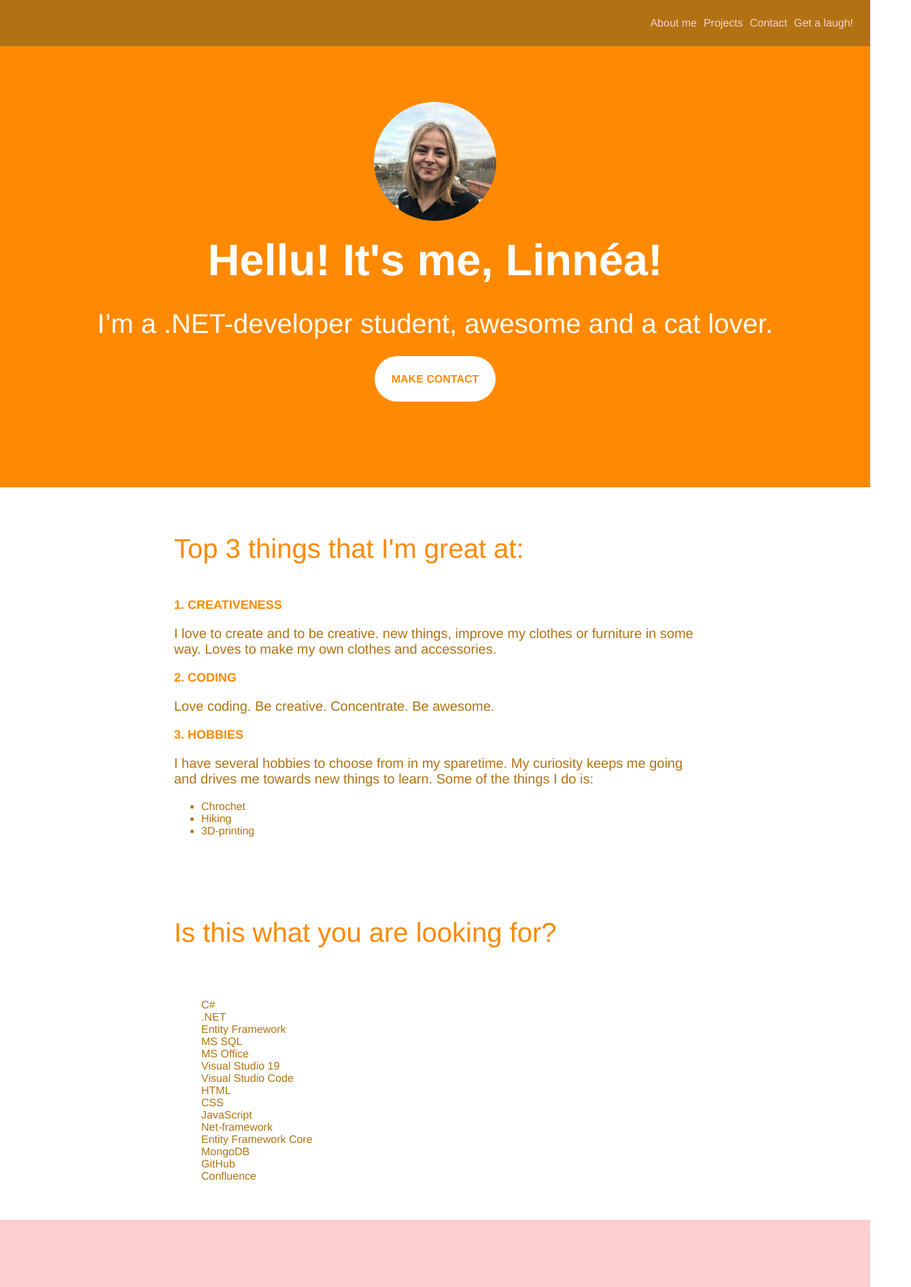
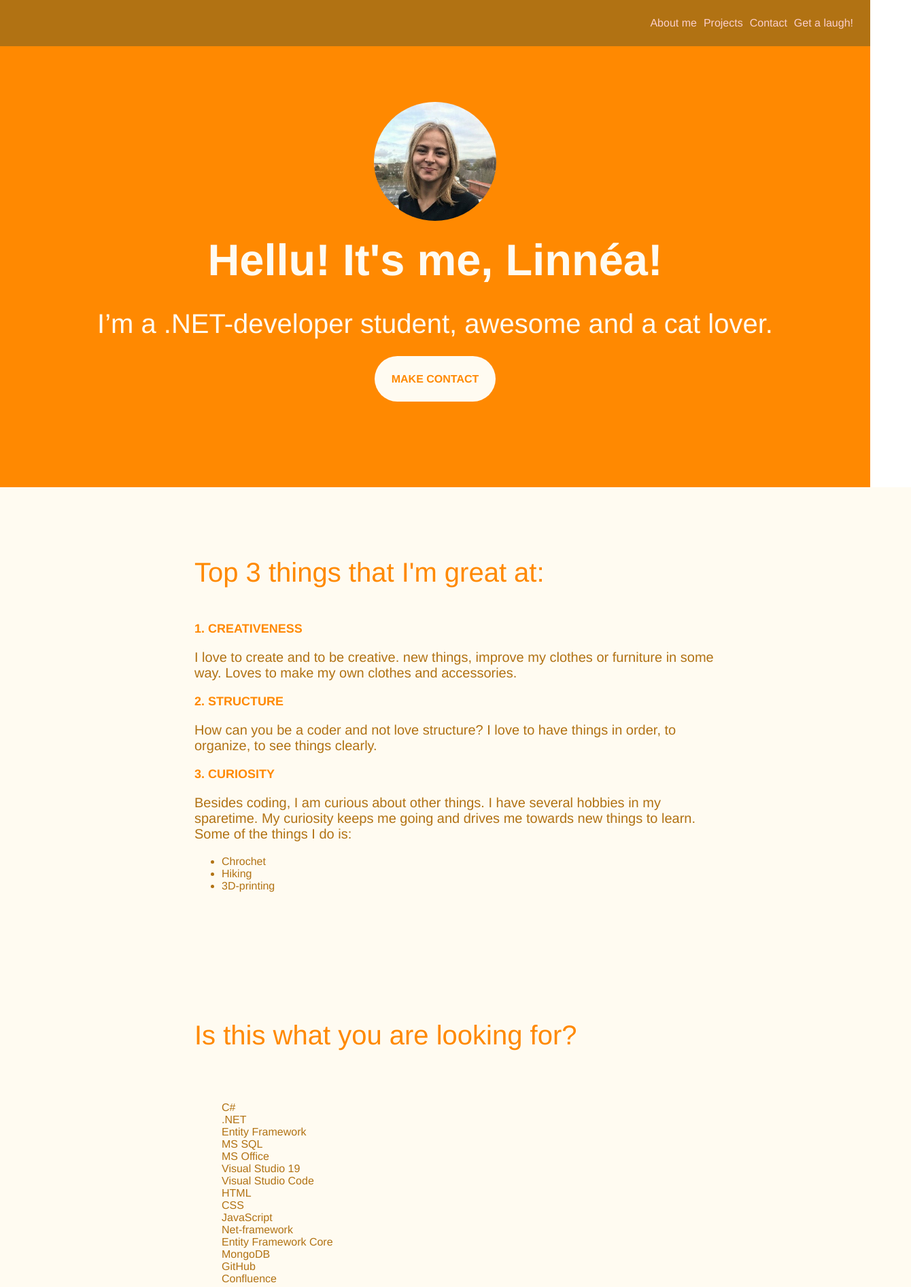
Before and after one commit to xlne/WelcomeToMe, a plain HTML site: page index.html in a window 1280 px wide. Shown: the top 1894 px of the page at 68% size, 1340 px wide, since content can reach past the window. Drawn offline with Linux system fonts and the light colour scheme.

Commit message:
Fixed colours

```diff
--- a/assets/style.css
+++ b/assets/style.css
@@ -1,12 +1,16 @@
-/*
-    I det här dokumentet finns all styling för projektet
-*/
+:root{
+  --brown: #b17213;
+  --lightpink: #fbcfcd;
+  --orange:#ff8901;
+  --cremewhite: #fffbf1;
+}
+
 html{
   scroll-behavior: smooth;
 }
 
 .navbar{
-  background-color: #b17213;
+  background-color: var(--brown);
   padding: 0;
   margin: 0;
   width: 100%;
@@ -16,7 +20,7 @@ html{
 }
 
 .navbar ul{
-  color:#fbcfcd;
+  color: var(--lightpink);
   display: inline-flex;
   align-items: center;
   list-style-type: none;
@@ -30,7 +34,7 @@ html{
 
 .navbar ul li a{
   text-decoration: none;
-  color: #fbcfcd;
+  color: var(--lightpink);
 }
 
 .skills ul{
@@ -44,19 +48,24 @@ html{
 body {
   box-sizing: border-box;
   font-family: Helvetica, "sans serif";
-  color: #ff8901;
+  color: var(--orange);
   margin: 0;
 }
 
 /* Här finns all styling för knappen */
 .button {
-  background-color: white;
-  color: #ff8901;
+  background-color: var(--cremewhite);
+  color: var(--orange);
   padding: 25px;
   border-radius: 40px;
   text-transform: uppercase;
   text-decoration: none;
   font-weight: 600;
+}
+
+.button:hover{
+  background-color: var(--brown);
+  color: var(--cremewhite);
 }
 
 /* Här är styling som gäller för alla rubriker och texter */
@@ -79,18 +88,18 @@ h3 {
 p {
   font-size: 20px;
   font-weight: 200;
-  color: #b17213;
+  color: var(--brown);
 }
 
 ul{
-  color: #b17213;
+  color: var(--brown);
 }
 
 /* Här är styling för about-me sektionen, den breda "boarden" med bilden i */
 .about-me {
-  background-color: #ff8901;
+  background-color: var(--orange);
   padding: 150px 30px;
-  color: white;
+  color: var(--cremewhite);
   text-align: center;
 }
 
@@ -105,14 +114,23 @@ ul{
 /* Här är styling för greatness sektionen */
 .greatness {
   padding: 35px 30px;
+  width: 100%;
+  margin: 0 auto;
+  background-color: var(--cremewhite);
+
+}
+
+.middle{
+  margin: 0 auto;
+  padding: 35px 30px;
   width: 60%;
-  margin: 0 auto;
 }
 
 .skills{
   padding: 30px 30px;
-  width: 60%;
+  width: 100%;
   margin: 0 auto;
+  background-color: var(--cremewhite);
 }
 
 .div-cv-button{
@@ -120,8 +138,8 @@ ul{
 }
 
 .cv-button {
-  background-color: #b17213;
-  color: #ff8901;
+  background-color: var(--brown);
+  color: var(--orange);
   padding: 25px;
   border-radius: 40px;
   text-transform: uppercase;
@@ -131,16 +149,16 @@ ul{
 }
 
 .cv-button:hover{
-  background-color: #ff8901;
-  color: #b17213;
+  background-color: var(--orange);
+  color: var(--brown);
 }
 
 /* Här är styling för footern på sidan */
 footer {
-  background-color: #fbcfcd;
+  background-color: var(--lightpink);
   padding: 150px 30px;
   width: auto;
-  color: #b17213;
+  color: var(--brown);
   text-align: center;
 }
 
--- a/index.html
+++ b/index.html
@@ -38,32 +38,37 @@
 
   <!-- Koden som beskriver topp 3 om mig själv -->
   <section class="greatness" id="greatness">
+    <div class="middle">
       <h2>Top 3 things that I'm great at:</h2>
 
       <h3>1. Creativeness</h3>
       <p>
-      I love to create and to be creative.  new things, improve my clothes or furniture in some way. Loves to make my own clothes
+        I love to create and to be creative. new things, improve my clothes or furniture in some way. Loves to make my
+        own clothes
         and accessories.
       </p>
 
-    <h3>2. Coding</h3>
+      <h3>2. Structure</h3>
       <p>
-      Love coding. Be creative. Concentrate. Be awesome.
+        How can you be a coder and not love structure? I love to have things in order, to organize, to see things
+        clearly.
       </p>
 
-    <h3>3. Hobbies</h3>
+      <h3>3. Curiosity</h3>
       <p>
-      I have several hobbies to choose from in my sparetime. My curiosity keeps me going and drives me towards new
-      things to learn. Some of the things I do is:
+        Besides coding, I am curious about other things. I have several hobbies in my sparetime. My curiosity keeps me
+        going and drives me towards new things to learn. Some of the things I do is:
       <ul>
         <li>Chrochet</li>
         <li>Hiking</li>
         <li>3D-printing</li>
       </ul>
       </p>
+    </div>
   </section>
 
   <section class="skills">
+    <section class="middle">
       <h2>Is this what you are looking for?</h2>
       <!--Ev. göra taggar som man kan klicka på och komma vidare till projekt-->
       <ul>
@@ -83,6 +88,7 @@
         <li>GitHub</li>
         <li>Confluence</li>
       </ul>
+    </section>
   </section>
 
   <!--Det här är en tag som används för att göra en footer. -->
```
Lines whose indentation alone changed are shown as unchanged.
